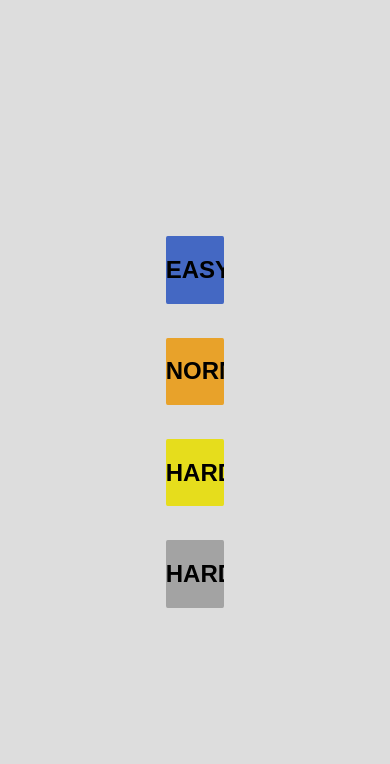
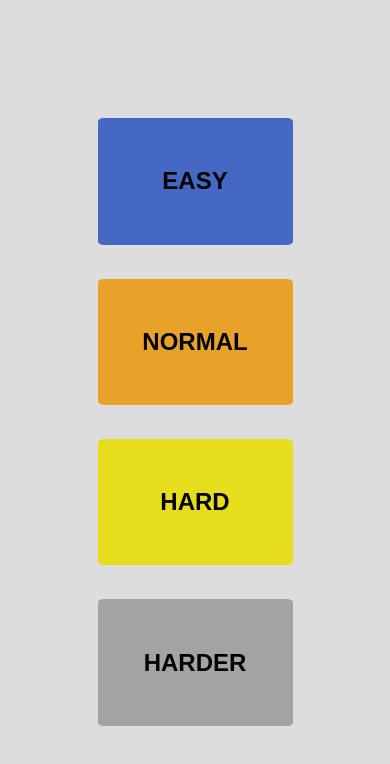
Before and after one commit to ptitim/memory, a plain HTML site: page index.html in a window 390 px wide. Drawn offline with Linux system fonts and the light colour scheme.

Commit message:
responsive

```diff
--- a/style.scss
+++ b/style.scss
@@ -7,6 +7,21 @@
   padding: 0;
   -moz-user-select: none;
   // box-sizing: border-box;
+}
+
+@media (orientation: portrait) {
+  input{
+      height: 15vmax;
+      width: 50vmin;
+  }
+
+}
+
+@media (orientation: landscape){
+    input{
+      height: 15vmin;
+      width: 50vmax;
+    }
 }
 
 body{
@@ -25,8 +40,8 @@
 input{
   border: none;
   margin: 2vmax;
-  height: 8vh;
-  width: 15vw;
+  // height: 8vh;
+  // width: 15vw;
   font-family: sans-serif;
   font-weight: bolder;
   font-size: 150%;
```
Also changed, not shown: style.css, 1 other file.
